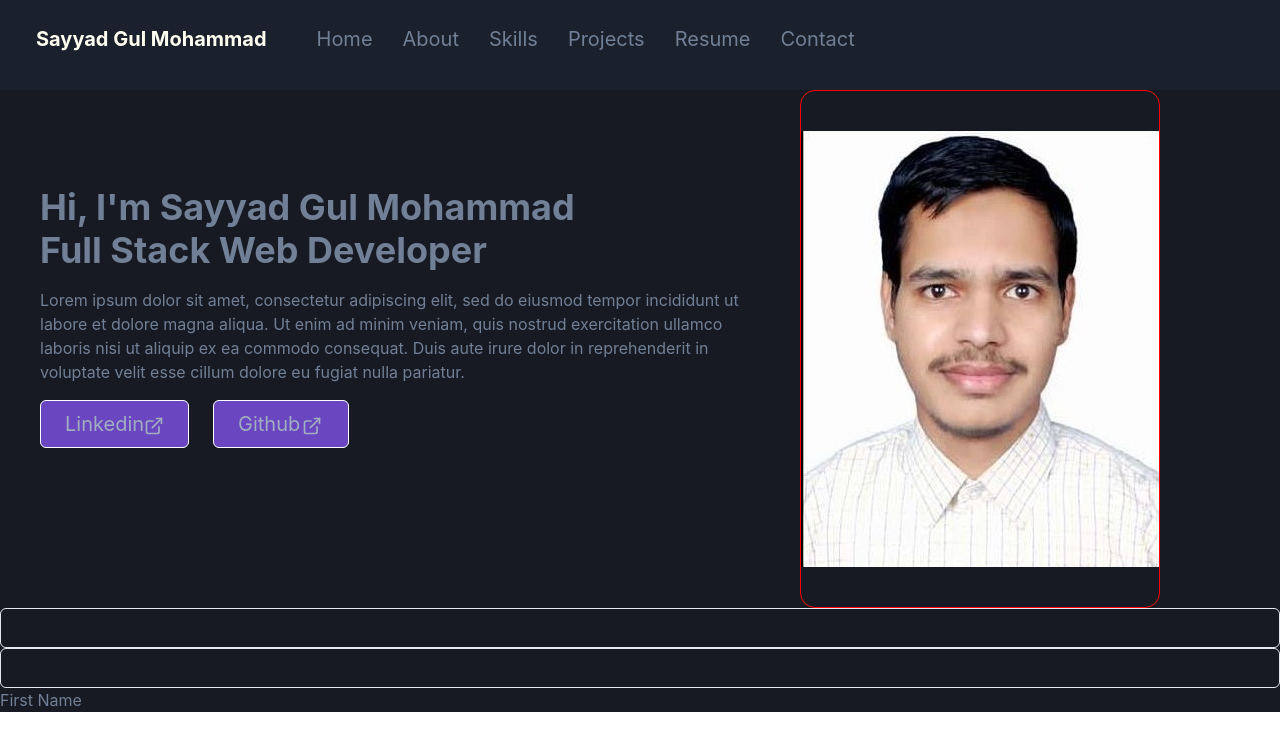
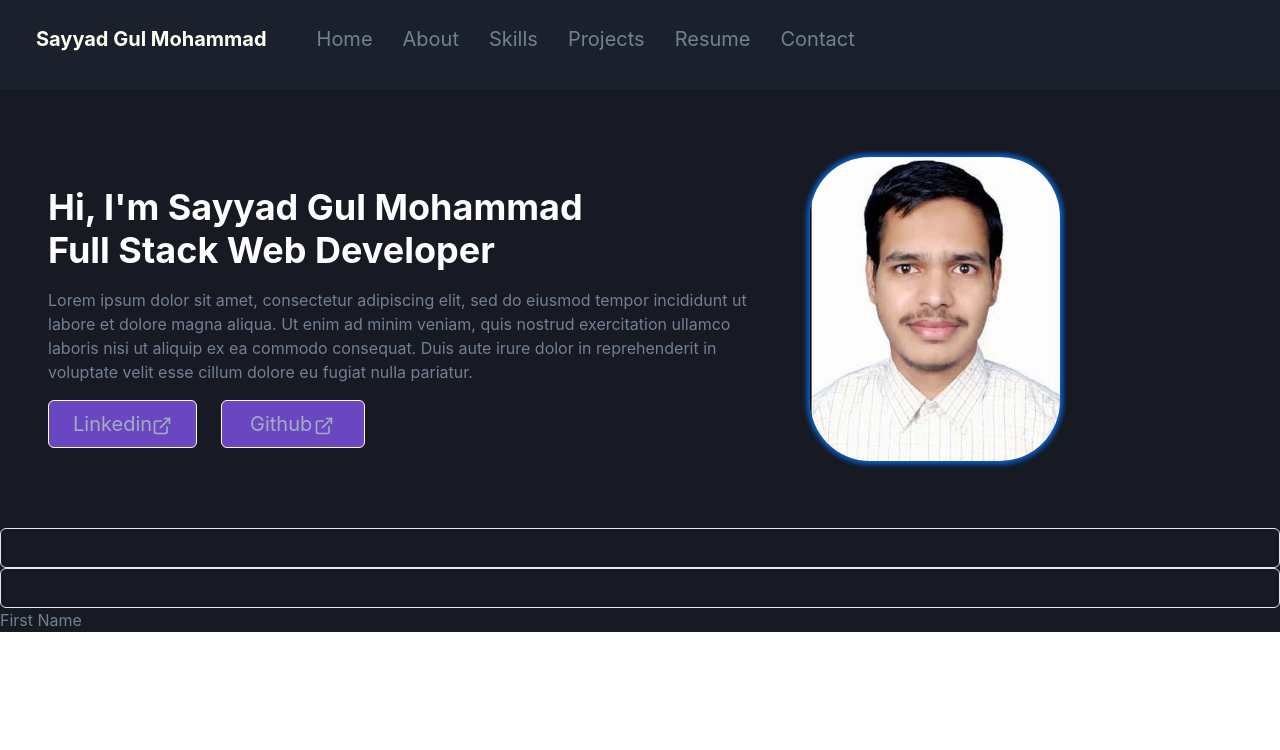
Before and after one commit to Syed25794/Syed25794.github.io, a React (Create React App) app: page / in a window 1280 px wide. Shown: the top 750 px of the page. Built offline with nearby package versions, Linux system fonts and the light colour scheme.

Commit message:
some fixes

```diff
--- a/src/Components/About.jsx
+++ b/src/Components/About.jsx
@@ -3,19 +3,19 @@ import { ExternalLinkIcon } from '@chakra-ui/icons';
 
 export const About = () => {
   return (
-    <Flex id="about" direction={['column','column','row']}>
-      <Box px={10} py={20} maxW='800px' justifyContent={['center','center','flex-start']} alignIems='center'>
-        <Heading fontSize={['2xl','3xl','4xl']} mt={4}>Hi, I'm Sayyad Gul Mohammad</Heading>
-        <Heading fontSize={['2xl','3xl','4xl']} >Full Stack Web Developer</Heading>
+    <Flex id="about" direction={['column','column','row']} alignItems='center'>
+      <Box px={12} py={20} maxW='800px' justifyContent={['center','center','flex-start']} marginRight={['10px','50px','10px']} >
+        <Heading color='white' fontSize={['2xl','3xl','4xl']} mt={4}>Hi, I'm Sayyad Gul Mohammad</Heading>
+        <Heading color='white' fontSize={['2xl','3xl','4xl']} >Full Stack Web Developer</Heading>
         <Text  mt={4}>Lorem ipsum dolor sit amet, consectetur adipiscing elit, sed do eiusmod tempor incididunt ut labore et dolore magna aliqua. Ut enim ad minim veniam, quis nostrud exercitation ullamco laboris nisi ut aliquip ex ea commodo consequat. Duis aute irure dolor in reprehenderit in voluptate velit esse cillum dolore eu fugiat nulla pariatur.</Text>
-        <Flex direction={['column','row','row']}  mt={4}>
-          <Link maxW='150px'  bg='purple.600' color='gray.400' _hover={{color:"white"}} mr={6} px={6} py={2} fontSize='20px' border='1px solid white' borderRadius={6}  href='https://www.linkedin.com/in/sayyad-gul-mohammad/' isExternal>Linkedin<ExternalLinkIcon mx='2x' /></Link>
-          <Link maxW='150px' mt={['20px','0px','0px']} bg='purple.600' color='gray.400' _hover={{color:"white"}} px={6} py={2} fontSize='20px' border='1px solid white' alignItems='center' borderRadius={6} href='https://github.com/Syed25794' isExternal>Github<ExternalLinkIcon mx='2px' /></Link>
+        <Flex direction={['column','row','row']}  mt={4} alignItems='center'>
+          <Link as='a' maxW='150px'  bg='purple.600' color='gray.400' _hover={{color:"white"}} mr={['0px','24px','24px']} px={6} py={2} fontSize='20px' border='1px solid white' borderRadius={6}  href='https://www.linkedin.com/in/sayyad-gul-mohammad/' isExternal>Linkedin<ExternalLinkIcon mx='2x' /></Link>
+          <Link as='a' maxW='150px' mt={['20px','0px','0px']} bg='purple.600' color='gray.400' _hover={{color:"white"}} px={7} py={2} fontSize='20px' border='1px solid white' alignItems='center' borderRadius={6} href='https://github.com/Syed25794' isExternal>Github<ExternalLinkIcon mx='2px' /></Link>
         </Flex>
       </Box>
-      <Flex borderRadius="15px" border='1px solid red'  py={10} maxW={['200px','300px','400px']}>
-        <Image alignItems={['center','center','flex-start']} src="Image.jpg" name="Sayyad Gul Mohammad" />
-      </Flex>
+      <Box   maxW={['150px','200px','250px']}>
+        <Image boxShadow='rgba(3, 102, 214, 1) 0px 0px 5px 3px' borderRadius="60px" src="Image.jpg" name="Sayyad Gul Mohammad" />
+      </Box>
     </Flex>
   );
 };
--- a/src/Components/Projects.jsx
+++ b/src/Components/Projects.jsx
@@ -1 +1,9 @@
-export const Projects=()=>{};
+import { Text,Heading,Box } from '@chakra-ui/react';
+
+export const Projects=()=>{
+    return (
+        <Box>
+
+        </Box>
+    )
+};
```
